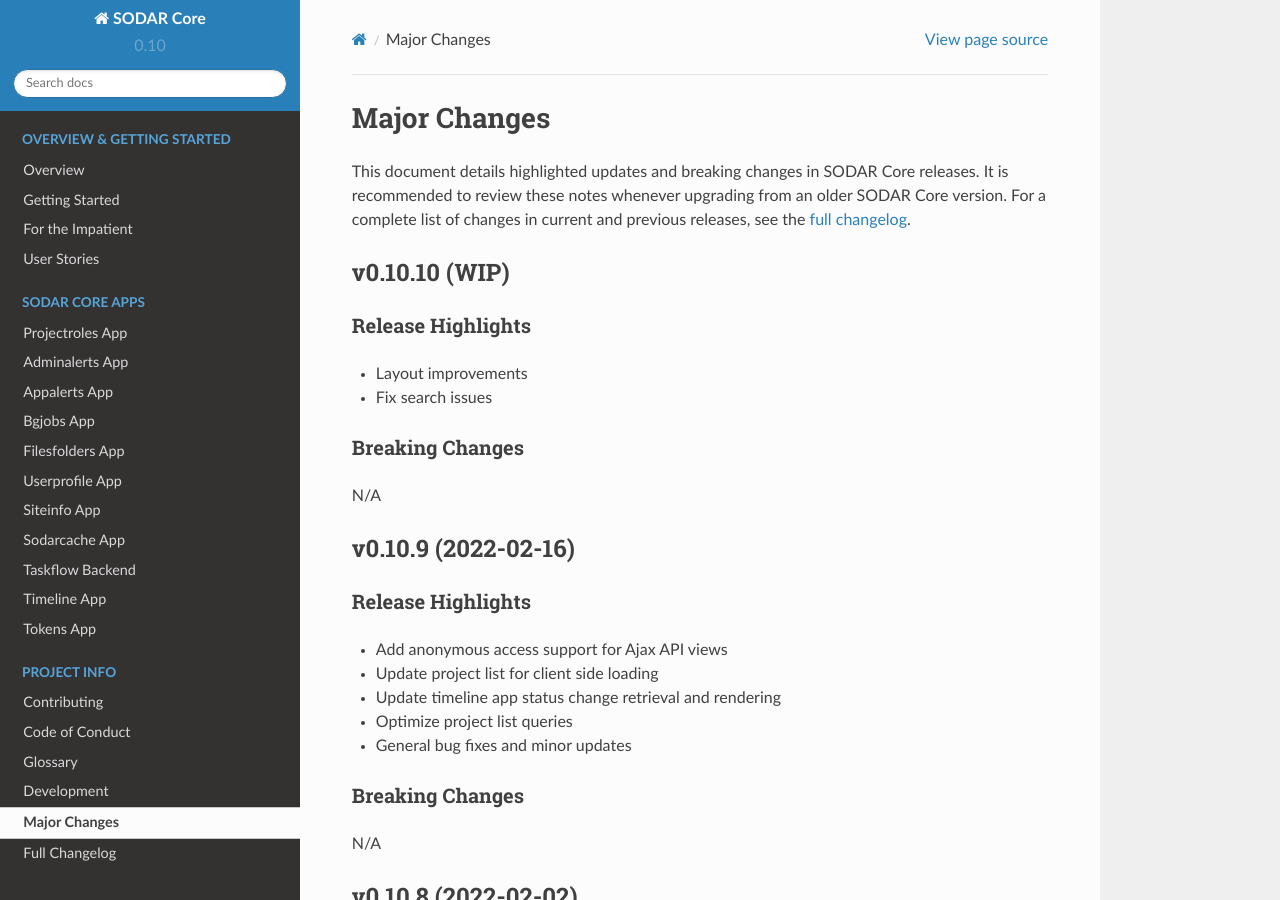
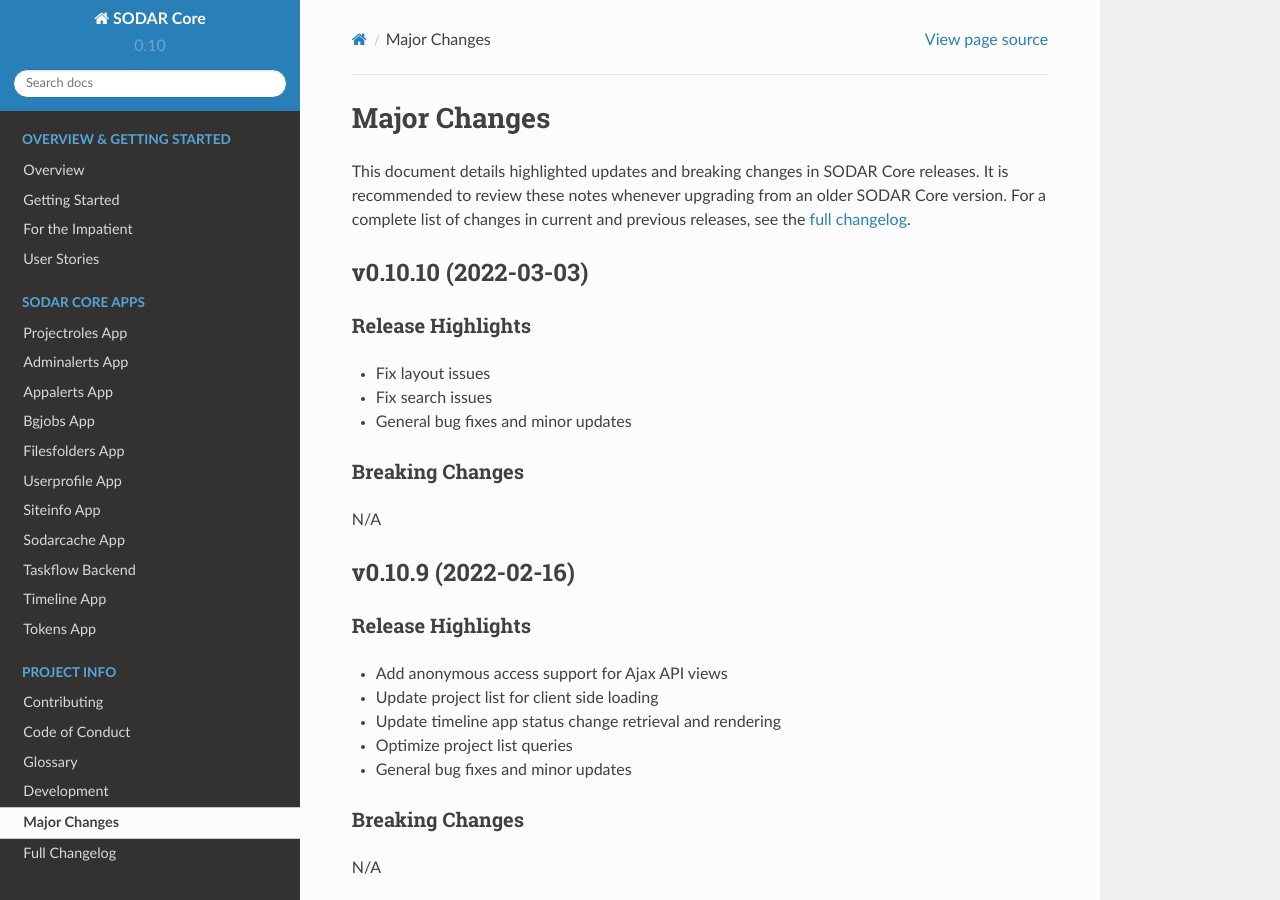
Before and after one commit to bihealth/sodar-core-legacy, a Sphinx documentation site: the page built from docs/source/major_changes.rst, in a window 1280 px wide and 900 px high. Built offline with Sphinx 7.4.7 and the Read the Docs theme 2.0.0, drawn with Linux system fonts in a browser that asks for light colours.

Commit message:
cleanup and prepare v0.10.10 release (#939)

```diff
--- a/CHANGELOG.rst
+++ b/CHANGELOG.rst
@@ -7,8 +7,8 @@
 Note that the issue IDs here refer to ones in the private CUBI GitLab.
 
 
-Unreleased
-==========
+v0.10.10 (2022-03-03)
+=====================
 
 Added
 -----
--- a/README.rst
+++ b/README.rst
@@ -120,7 +120,7 @@
 
 .. code-block:: console
 
-    pip install django-sodar-core==0.10.9
+    pip install django-sodar-core==0.10.10
 
 For installing a development version you can point your dependency to a specific
 commit ID in GitHub. Note that these versions may not be stable.
--- a/codemeta.json
+++ b/codemeta.json
@@ -40,12 +40,12 @@
   ],
   "identifier": "https://doi.org/10.5281/zenodo.4269346",
   "codeRepository": "https://github.com/bihealth/sodar-core",
-  "datePublished": "2022-02-16",
-  "dateModified": "2022-02-16",
+  "datePublished": "2022-03-03",
+  "dateModified": "2022-03-03",
   "dateCreated": "2019-06-26",
   "description": "SODAR Core: A Django-based framework for scientific data management and analysis web apps",
   "keywords": "Python, Django, scientific data managmenent, software library",
   "license": "MIT",
   "title": "SODAR Core",
-  "version": "v0.10.9"
+  "version": "v0.10.10"
 }
--- a/docs/source/app_projectroles_integration.rst
+++ b/docs/source/app_projectroles_integration.rst
@@ -86,7 +86,7 @@
 .. code-block:: console
 
     -e git+https://github.com/mikkonie/django-plugins.git@42e86e7904e5c09f1da32173862b26843eda5dd8#egg=django-plugins
-    django-sodar-core==0.10.9
+    django-sodar-core==0.10.10
 
 Install the requirements for development:
 
--- a/docs/source/conf.py
+++ b/docs/source/conf.py
@@ -29,7 +29,7 @@
 # The short X.Y version
 version = '0.10'
 # The full version, including alpha/beta/rc tags
-release = '0.10.10-WIP'
+release = '0.10.10'
 
 
 # -- General configuration ---------------------------------------------------
--- a/docs/source/getting_started.rst
+++ b/docs/source/getting_started.rst
@@ -17,7 +17,7 @@
 
 .. code-block:: console
 
-    pip install django-sodar-core==0.10.9
+    pip install django-sodar-core==0.10.10
 
 Please note that the django-sodar-core package only installs
 :term:`Django apps<Django App>`, which you need to include in a
--- a/docs/source/major_changes.rst
+++ b/docs/source/major_changes.rst
@@ -10,14 +10,15 @@
 releases, see the :ref:`full changelog<changelog>`.
 
 
-v0.10.10 (WIP)
-**************
-
-Release Highlights
-==================
-
-- Layout improvements
+v0.10.10 (2022-03-03)
+*********************
+
+Release Highlights
+==================
+
+- Fix layout issues
 - Fix search issues
+- General bug fixes and minor updates
 
 Breaking Changes
 ================
```
Also changed, not shown: other parts of CHANGELOG.rst (+1 -0 lines), 4 other files.
